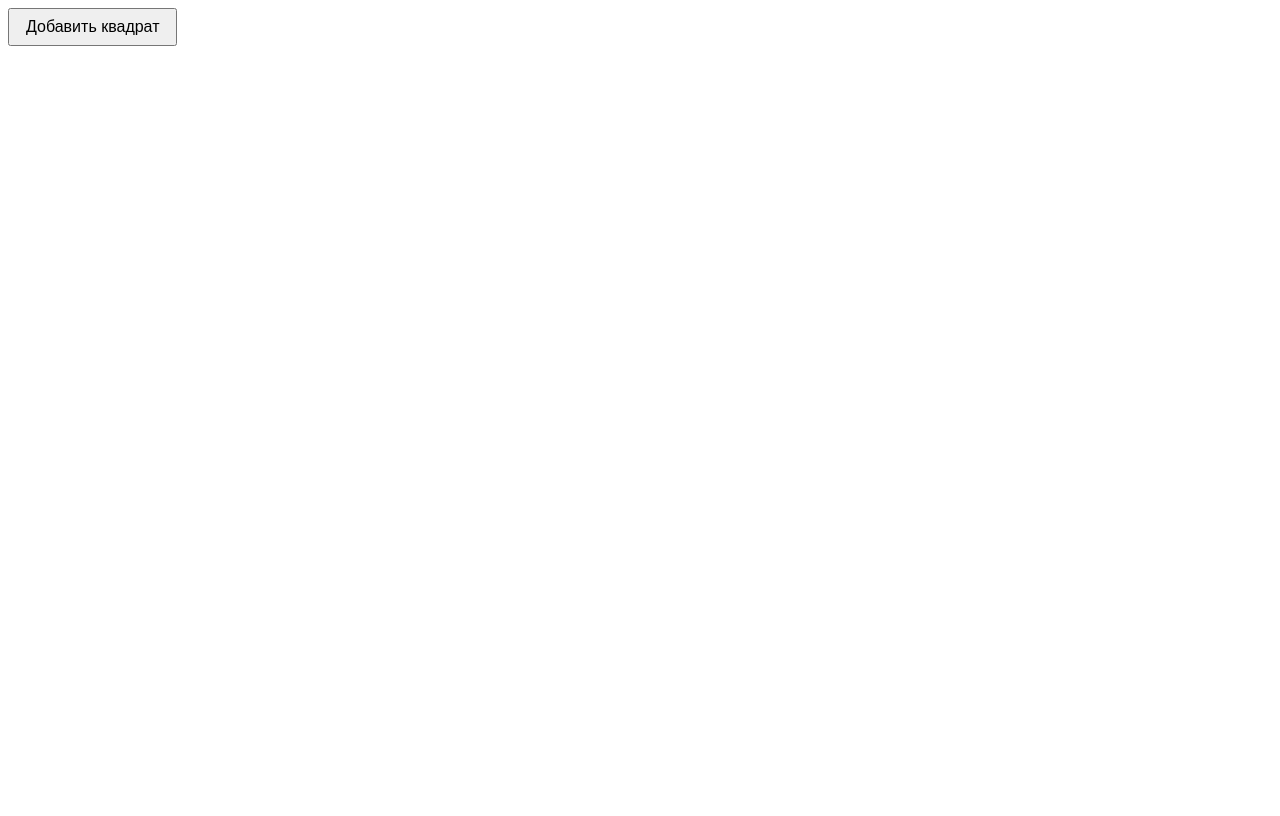
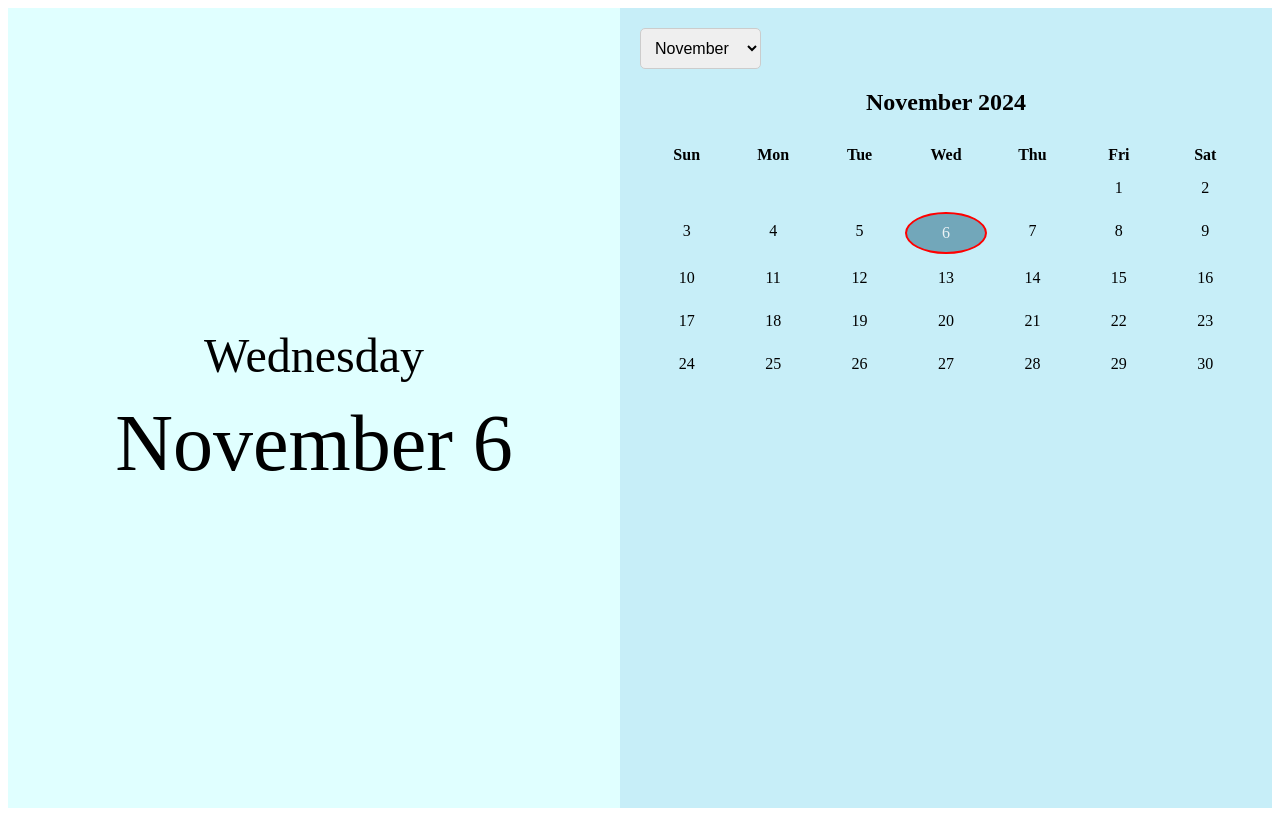
Before and after one commit to AnastasiiaKononova/React-homework, a React (Create React App) app: page / in a window 1280 px wide. Built offline with nearby package versions, Linux system fonts and the light colour scheme.

Commit message:
ReactCalendar

```diff
--- a/package.json
+++ b/package.json
@@ -6,9 +6,12 @@
     "@testing-library/jest-dom": "^5.17.0",
     "@testing-library/react": "^13.4.0",
     "@testing-library/user-event": "^13.5.0",
+    "classnames": "^2.5.1",
+    "date-fns": "^4.1.0",
     "react": "^18.3.1",
     "react-dom": "^18.3.1",
     "react-scripts": "5.0.1",
+    "sass": "^1.81.0",
     "web-vitals": "^2.1.4"
   },
   "scripts": {
--- a/src/App.js
+++ b/src/App.js
@@ -1,13 +1,26 @@
-import React from 'react';
-import Lamp from './components/Lamp';
-import Dialogue from './components/Dialogue';
-import Parent from './components/Parent';
+import React from "react";
+import { CalendarContext, CalendarProvider } from "./contexts/CalendarContext";
+import Calendar from "./components/ Calendar/Calendar";
+import CurrentDay from "./components/CurrentDay/CurrentDay";
+import MonthSelector from "./components/MonthSelector/MonthSelector";
+import "./style.scss";
 
-function App(props) {
+class App extends React.Component {
+  render() {
     return (
-    <section>
-      <Parent/>
-    </section>)
+      <CalendarProvider>
+        <div className="app">
+          <div className="left-panel">
+            <CurrentDay />
+          </div>
+          <div className="right-panel">
+            <MonthSelector />
+            <Calendar />
+          </div>
+        </div>
+      </CalendarProvider>
+    );
+  }
 }
 
 export default App;
--- /dev/null
+++ b/src/components/ Calendar/Calendar.js
@@ -0,0 +1,85 @@
+import React from "react";
+import {
+  format,
+  startOfMonth,
+  endOfMonth,
+  eachDayOfInterval,
+  startOfWeek,
+} from "date-fns";
+import { CalendarContext } from "../../contexts/CalendarContext";
+import classNames from "classnames";
+import "./Calendar.scss";
+
+
+class Calendar extends React.Component {
+  render() {
+    return (
+      <CalendarContext.Consumer>
+        {({ currentMonth, currentYear, selectedDate, setSelectedDate }) => {
+          const start = startOfMonth(new Date(currentYear, currentMonth));
+          const end = endOfMonth(new Date(currentYear, currentMonth));
+          const days = eachDayOfInterval({ start, end });
+
+          const firstDayIndex = start.getDay();
+          const weekdays = Array.from({ length: 7 }, (_, index) =>
+            format(new Date(2024, 0, index ), "EEE")
+          );
+
+
+          const placeholders = [];
+          for (let i = 0; i < firstDayIndex; i++) {
+            placeholders.push(
+              <div
+                key={`placeholder-${i}`}
+                className="calendar-day placeholder"
+              ></div>
+            );
+          }
+
+          const formattedMonthYear = format(start, "MMMM yyyy");
+
+          return (
+            <div className="calendar">
+              <div className="calendar-header">
+                <div className="calendar-month-year">{formattedMonthYear}</div>
+              </div>
+              <div className="calendar-body">
+                <div className="calendar-weekdays">
+                  {weekdays.map((weekday, index) => (
+                    <div key={index} className="calendar-weekday">
+                      {weekday}
+                    </div>
+                  ))}
+                </div>
+
+
+                {placeholders}
+
+
+                {days.map((day) => {
+                  const isSelected =
+                    format(day, "yyyy-MM-dd") ===
+                    format(selectedDate, "yyyy-MM-dd");
+
+                  return (
+                    <div
+                      key={day.getTime()}
+                      className={classNames("calendar-day", {
+                        selected: isSelected,
+                      })}
+                      onClick={() => setSelectedDate(day)}
+                    >
+                      {format(day, "d")}
+                    </div>
+                  );
+                })}
+              </div>
+            </div>
+          );
+        }}
+      </CalendarContext.Consumer>
+    );
+  }
+}
+
+export default Calendar;
--- /dev/null
+++ b/src/components/ Calendar/Calendar.scss
@@ -0,0 +1,56 @@
+
+.calendar {
+  display: flex;
+  flex-direction: column;
+  width: 100%;
+  max-width: 600px;
+  margin: 0 auto;
+}
+
+.calendar-header {
+  text-align: center;
+  margin-bottom: 30px;
+}
+
+.calendar-month-year {
+  padding-top: 20px;
+  font-size: 1.5em;
+  font-weight: bold;
+}
+
+.calendar-body {
+  display: grid;
+  grid-template-columns: repeat(7, 1fr);
+  grid-gap: 5px;
+}
+
+.calendar-weekdays {
+  display: contents;
+}
+
+.calendar-weekday {
+  text-align: center;
+  font-weight: bold;
+}
+
+.calendar-day {
+  text-align: center;
+  padding: 10px;
+  cursor: pointer;
+  transition: background-color 0.5s ease;
+}
+
+.calendar-day.placeholder {
+  visibility: hidden;
+}
+
+.calendar-day.selected {
+  background-color: #72a7ba;
+  color: rgba(255, 255, 255, 0.863);
+  border-radius: 50%;
+  border: 2px solid red;
+}
+
+.calendar-day:hover {
+  background-color: #335576cb;
+}
--- /dev/null
+++ b/src/components/CurrentDay/CurrentDay.js
@@ -0,0 +1,21 @@
+import React from 'react';
+import { format } from 'date-fns';
+import { CalendarContext } from '../../contexts/CalendarContext';
+import './CurrentDay.scss';
+
+class CurrentDay extends React.Component {
+  render() {
+    return (
+      <CalendarContext.Consumer>
+        {({ selectedDate }) => (
+          <div className="current-day">
+            <div className="current-day-weekday">{format(selectedDate, 'EEEE')}</div>
+            <div className="current-day-date">{format(selectedDate, 'MMMM d')}</div>
+          </div>
+        )}
+      </CalendarContext.Consumer>
+    );
+  }
+}
+
+export default CurrentDay;
--- /dev/null
+++ b/src/components/CurrentDay/CurrentDay.scss
@@ -0,0 +1,12 @@
+.current-day {
+    text-align: center;
+  }
+
+  .current-day-weekday {
+    font-size: 3rem;
+    margin-bottom: 15px;
+  }
+
+  .current-day-date {
+    font-size: 5rem;
+  }
--- /dev/null
+++ b/src/components/MonthSelector/MonthSelector.js
@@ -0,0 +1,45 @@
+import React from "react";
+import { CalendarContext } from "../../contexts/CalendarContext";
+import "./MonthSelector.scss";
+
+class MonthSelector extends React.Component {
+  render() {
+    const months = [
+      "January",
+      "February",
+      "March",
+      "April",
+      "May",
+      "June",
+      "July",
+      "August",
+      "September",
+      "October",
+      "November",
+      "December",
+    ];
+
+    return (
+      <CalendarContext.Consumer>
+        {({ currentMonth, setCurrentMonth }) => {
+          return (
+            <div className="month-selector">
+              <select
+                value={currentMonth}
+                onChange={(e) => setCurrentMonth(Number(e.target.value))}
+              >
+                {months.map((month, index) => (
+                  <option key={`month-${index}`} value={index}>
+                    {month}
+                  </option>
+                ))}
+              </select>
+            </div>
+          );
+        }}
+      </CalendarContext.Consumer>
+    );
+  }
+}
+
+export default MonthSelector;
--- /dev/null
+++ b/src/components/MonthSelector/MonthSelector.scss
@@ -0,0 +1,8 @@
+.month-selector {
+  select {
+    padding: 10px;
+    font-size: 1rem;
+    border: 1px solid #ccc;
+    border-radius: 5px;
+  }
+}
--- /dev/null
+++ b/src/contexts/CalendarContext.js
@@ -0,0 +1,38 @@
+import React from "react";
+
+const CalendarContext = React.createContext();
+
+class CalendarProvider extends React.Component {
+  constructor(props) {
+    super(props);
+    this.state = {
+      currentMonth: new Date().getMonth(),
+      currentYear: new Date().getFullYear(),
+      selectedDate: new Date(),
+    };
+  }
+
+  setCurrentMonth = (month) => {
+    this.setState({ currentMonth: month });
+  };
+
+  setSelectedDate = (date) => {
+    this.setState({ selectedDate: date });
+  };
+
+  render() {
+    return (
+      <CalendarContext.Provider
+        value={{
+          ...this.state,
+          setCurrentMonth: this.setCurrentMonth,
+          setSelectedDate: this.setSelectedDate,
+        }}
+      >
+        {this.props.children}
+      </CalendarContext.Provider>
+    );
+  }
+}
+
+export { CalendarProvider, CalendarContext };
--- a/src/index.js
+++ b/src/index.js
@@ -1,11 +1,10 @@
-import React from 'react';
-import ReactDOM from 'react-dom/client';
-import App from './App';
+import React from "react";
+import ReactDOM from "react-dom/client";
+import App from "./App";
 
-
-const root = ReactDOM.createRoot(document.getElementById('root'));
+const root = ReactDOM.createRoot(document.getElementById("root"));
 root.render(
-  <React.StrictMode>
-    <App />
-  </React.StrictMode>
+  // <React.StrictMode>
+  <App />
+  // </React.StrictMode>
 );
--- /dev/null
+++ b/src/style.scss
@@ -0,0 +1,20 @@
+.app {
+    display: flex;
+    height: 100vh;
+  }
+
+  .left-panel {
+    flex: 1;
+    background-color: lightcyan;
+    color: black;
+    display: flex;
+    justify-content: center;
+    align-items: center;
+    font-size: 20rem;
+  }
+
+  .right-panel {
+    flex: 1;
+    background-color: #c7eef8;
+    padding: 20px;
+  }
```
Also changed, not shown: 1 other file (tests, documents, lock files or other folders).
